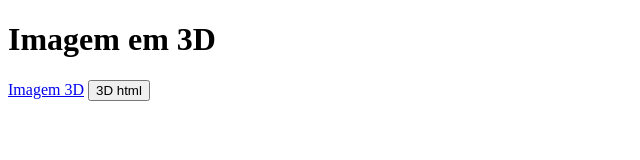
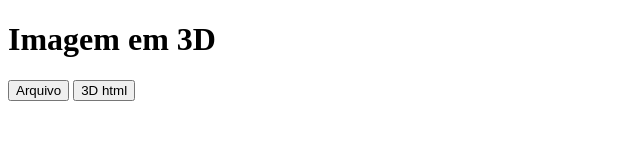
Before and after one commit to lucianorviana75/3D-Image, a plain HTML site: page index.html in a window 1280 px wide. Shown: the whole page, without its empty margins (0-640 px from the left). Drawn offline with Linux system fonts and the light colour scheme.

Commit message:
criação do git gitignore

```diff
--- a/index.html
+++ b/index.html
@@ -7,7 +7,7 @@
 </head>
 <body>
     <h1>Imagem em 3D</h1>
-    <a href="copia sem venv/">Imagem 3D</a>
+    <a href="copia sem venv/" class="arquivo" target="_blank"><button>Arquivo</button></a>
     <a href="copia sem venv/3d.html" class="site" name="Site do pygame" target="_blank"><button>3D html</button></a>
 </body>
 </html>
```
Also changed, not shown: 1 other file.
